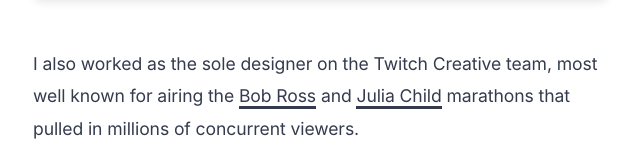
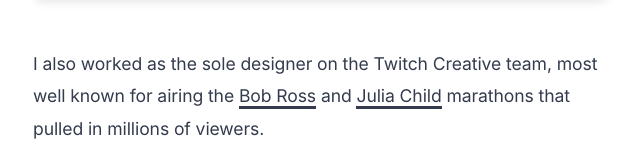
Before and after one commit to laupsy/lauragallisa, a Gatsby site: page /work in a window 1280 px wide. Shown: the part 6638-6805 px from the top of the page, without its empty margins (323-963 px from the left). Built offline with nearby package versions, Linux system fonts and the light colour scheme; Gatsby itself is replaced by a stand-in of ours.

Commit message:
More accurate copy

```diff
--- a/src/pages/work.jsx
+++ b/src/pages/work.jsx
@@ -235,7 +235,7 @@ const Work = () => (
                 >
                   Julia Child
                 </Link>{" "}
-                marathons that pulled in millions of concurrent viewers.
+                marathons that pulled in millions of viewers.
               </Paragraph>
               <Paragraph>
                 On Twitch Creative, I worked on a wide range of things to carve out a
```
